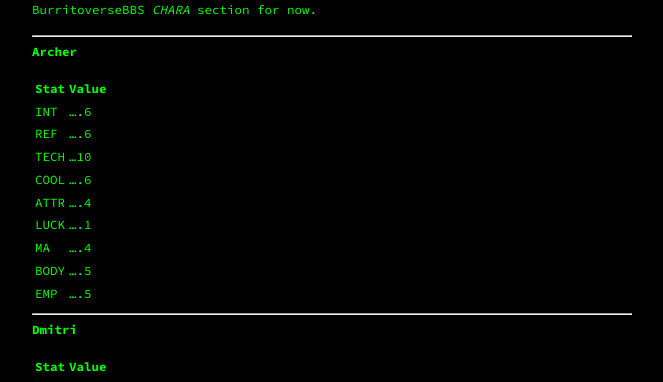
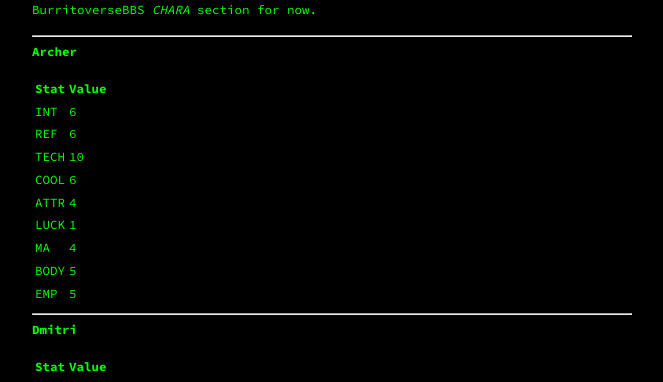
Before and after one commit to Terwilliger69105/69105.github.io, a Jekyll site: the page built from _pages/burritoverse/characters.md, in a window 1280 px wide and 900 px high. Shown: the part 150-532 px from the top of the window, without its empty margins (308-971 px from the left). Built offline with Jekyll 4.4.1, drawn with Linux system fonts in a browser that asks for light colours; our own code applies the rules of GitHub Pages for plain Markdown files.

```diff
--- a/_pages/burritoverse/characters.md
+++ b/_pages/burritoverse/characters.md
@@ -11,15 +11,15 @@ Want to view the basic stats and skills for all of the currently-running Seltzer
 
 Stat | Value
 -----|-------
-INT  | ....6
-REF  | ....6
-TECH | ...10
-COOL | ....6
-ATTR | ....4
-LUCK | ....1
-MA   | ....4
-BODY | ....5
-EMP  | ....5
+INT  | 6
+REF  | 6
+TECH | 10
+COOL | 6
+ATTR | 4
+LUCK | 1
+MA   | 4
+BODY | 5
+EMP  | 5
 
 ---
 
```
